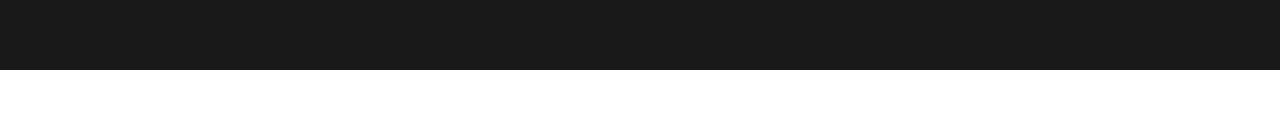
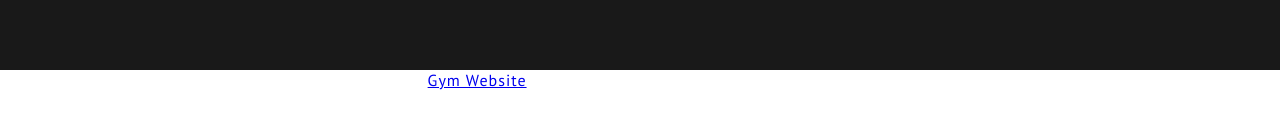
Before and after one commit to maciek-s/maciek-s.github.io, a plain HTML site: page index.html in a window 1280 px wide. Shown: the part 2222-2362 px from the top of the page. Drawn offline with nearby package versions, Linux system fonts and the light colour scheme.

Commit message:
add first portfolio

```diff
--- a/index.html
+++ b/index.html
@@ -113,6 +113,7 @@
 			<div class="base">
 				<h2>Portfolio:
 				</h2>
+                <a href="http://ux.up.krakow.pl/~maciek_s12/gym">Gym Website</a>
 				<p> In progress...</p>
 			</div>
 		</section>
```
